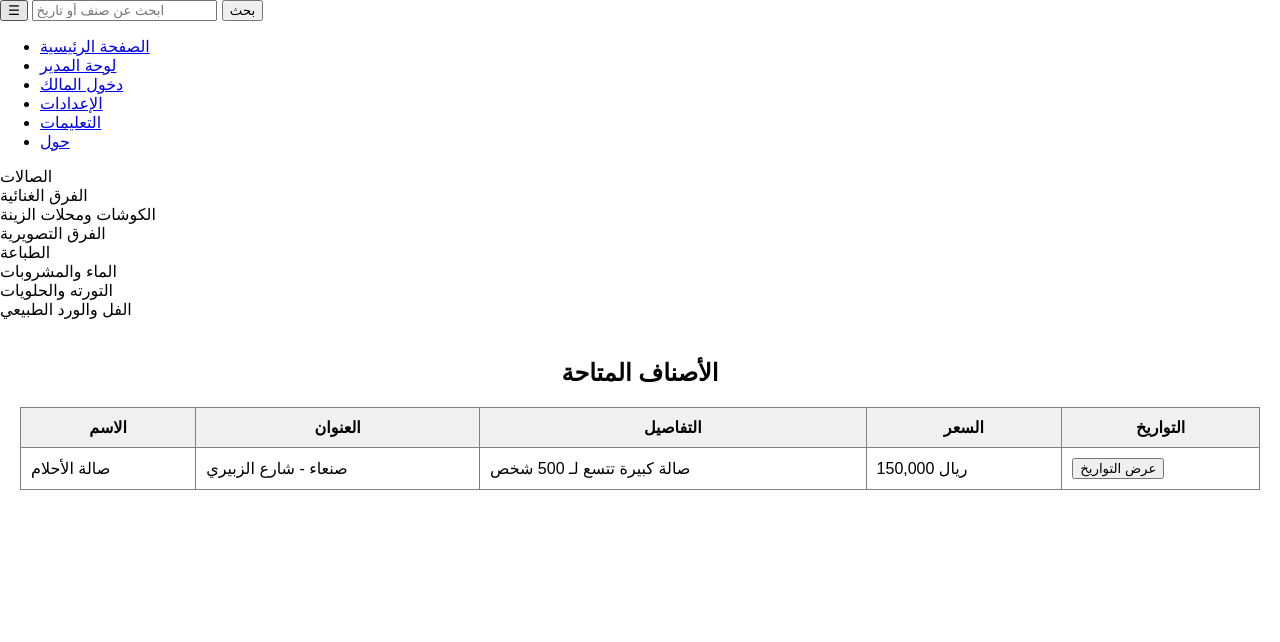
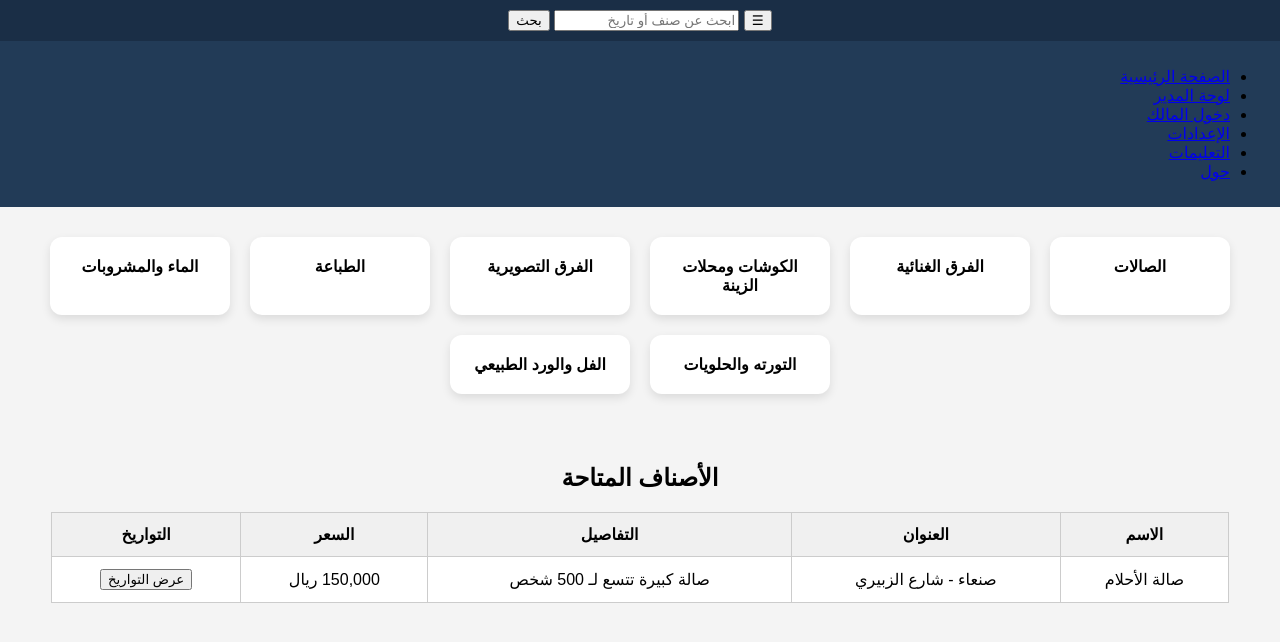
Before and after one commit to jafar733612/special-garbanzo, a plain HTML site: page index.html in a window 1280 px wide. Drawn offline with Linux system fonts and the light colour scheme; files whose address does not match are found by name.

Commit message:
Update style.css

```diff
--- a/css/style.css
+++ b/css/style.css
@@ -1,5 +1,103 @@
 body {
   margin: 0;
   padding: 0;
-  font-family: Arial, sans-serif;
+  font-family: 'Tajawal', Arial, sans-serif;
+  background-color: #f4f4f4;
+  direction: rtl;
 }
+
+header {
+  background-color: #1a2e46;
+  padding: 10px;
+  color: white;
+  text-align: center;
+}
+
+nav {
+  background-color: #223b57;
+  display: flex;
+  justify-content: space-between;
+  align-items: center;
+  padding: 10px;
+  flex-wrap: wrap;
+}
+
+nav input[type="text"] {
+  padding: 10px;
+  border: none;
+  border-radius: 5px;
+  width: 70%;
+  max-width: 300px;
+}
+
+nav button {
+  background-color: #28a745;
+  color: white;
+  padding: 10px 16px;
+  border: none;
+  border-radius: 5px;
+  margin-right: 10px;
+}
+
+nav .menu-toggle {
+  background-color: transparent;
+  border: none;
+  color: white;
+  font-size: 24px;
+}
+
+.categories {
+  display: flex;
+  flex-wrap: wrap;
+  justify-content: center;
+  padding: 20px;
+}
+
+.category-card {
+  background-color: white;
+  border-radius: 12px;
+  box-shadow: 0 4px 10px rgba(0, 0, 0, 0.1);
+  padding: 20px;
+  margin: 10px;
+  width: 140px;
+  text-align: center;
+  font-weight: bold;
+  font-size: 16px;
+}
+
+table {
+  width: 95%;
+  margin: 20px auto;
+  border-collapse: collapse;
+  background: white;
+}
+
+table th, table td {
+  padding: 12px;
+  border: 1px solid #ccc;
+  text-align: center;
+}
+
+button {
+  cursor: pointer;
+}
+
+@media screen and (max-width: 768px) {
+  .category-card {
+    width: 90%;
+  }
+
+  nav {
+    flex-direction: column;
+    align-items: stretch;
+  }
+
+  nav input[type="text"] {
+    width: 100%;
+    margin-bottom: 10px;
+  }
+
+  nav button {
+    width: 100%;
+  }
+}
```
